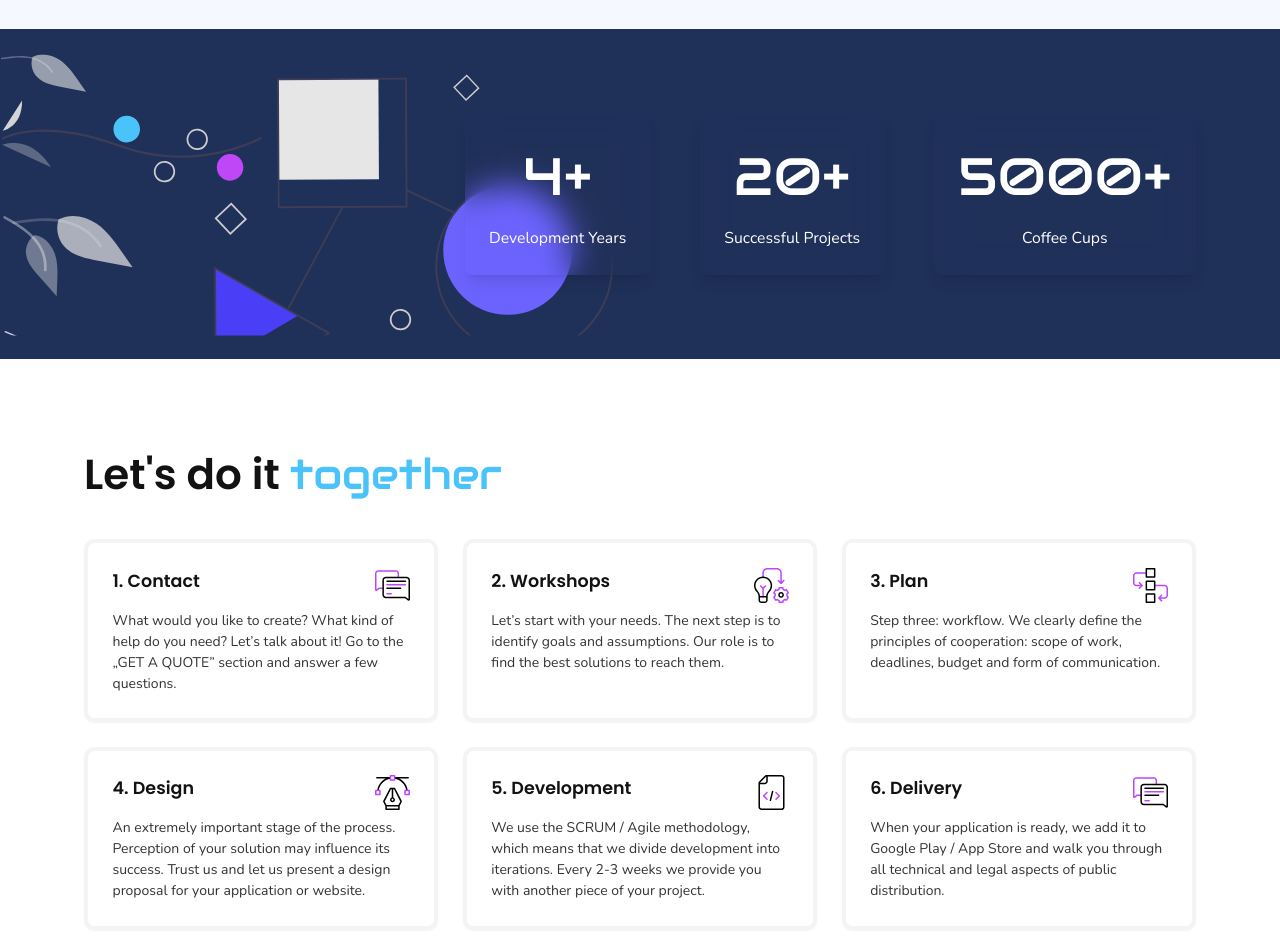
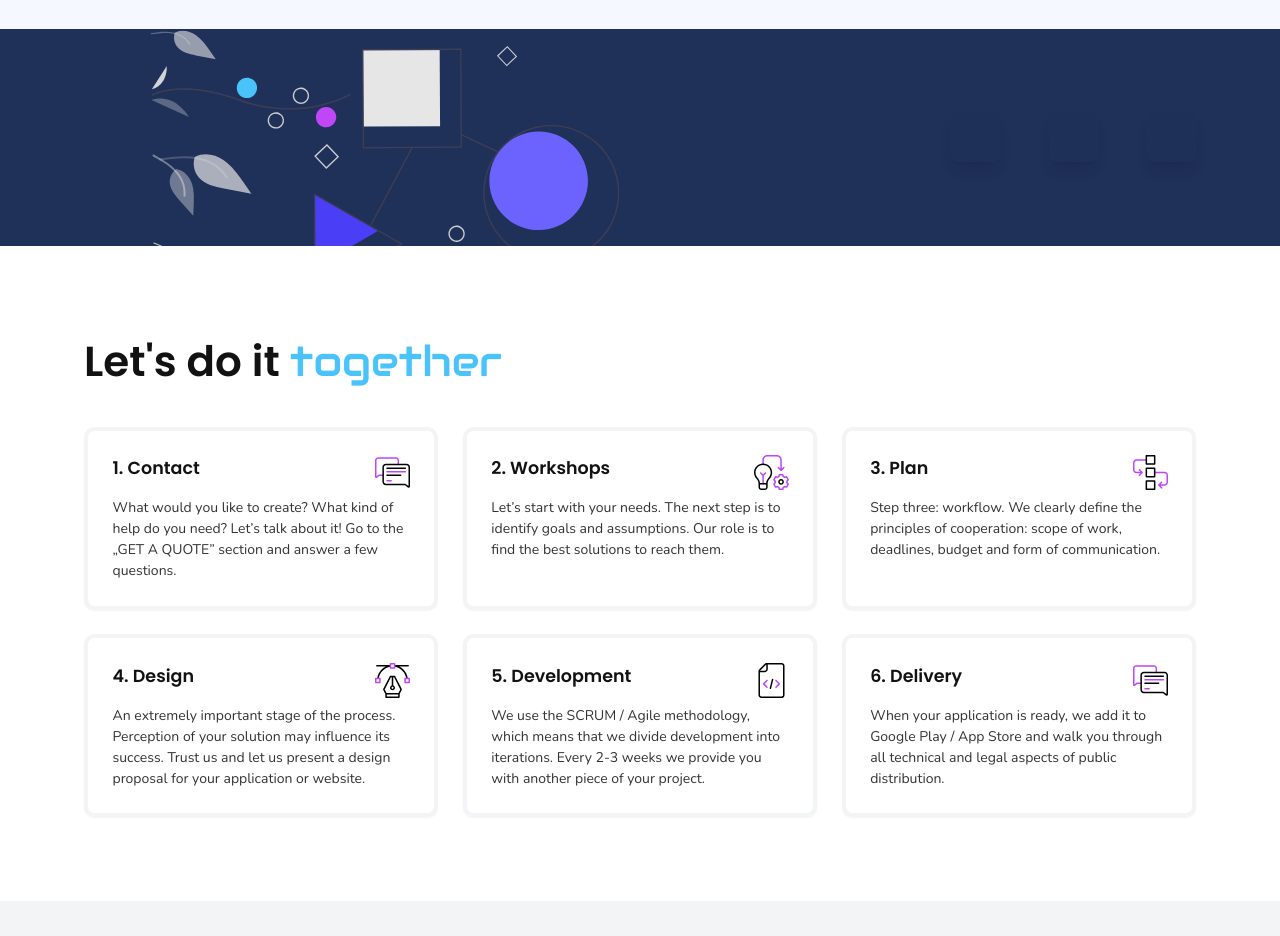
Before and after one commit to NabeelAhmad1225/slick-slice-2, a Next.js app: page / in a window 1280 px wide. Shown: the part 1020-1956 px from the top of the page. Built offline with nearby package versions, Linux system fonts and the light colour scheme; a web font is replaced by a local one.

Commit message:
minor changes

```diff
--- a/components/hero/StatsSection.tsx
+++ b/components/hero/StatsSection.tsx
@@ -33,12 +33,12 @@ export default function StatsSection() {
                 initial="hidden"
                 whileInView="visible"
               >
-                <p className="text-white text-responsive-6xl font-accent mb-3">
+                {/* <p className="text-white text-responsive-6xl font-accent mb-3">
                   {stat.value}+
                 </p>
                 <h3 className="text-white text-responsive-base md:text-responsive-lg !font-body !font-light">
                   {stat.label}
-                </h3>
+                </h3> */}
               </motion.article>
             );
           })}
```
